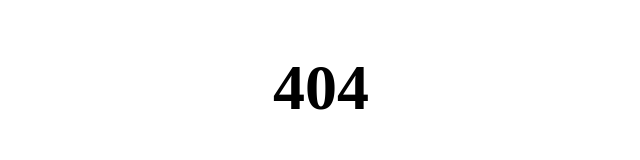
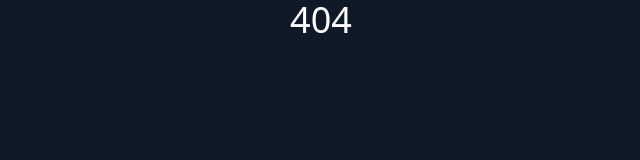
Before and after one commit to 4614s/sarisite-apis, a website: page public/404.html in a window 1280 px wide. Shown: the whole page, without its empty margins (319-959 px from the left). Drawn offline with nearby package versions, Linux system fonts and the light colour scheme.

Commit message:
Update 404.html

```diff
--- a/public/404.html
+++ b/public/404.html
@@ -6,12 +6,11 @@
      content="width=device-width, initial-scale=1.0">
     <title>404 - SS APIs</title>
   </head>
-  <body style="display: flex;
-    justify-content: center;
-    align-items: center;
-    ">
-   <h1 style="font-size: 4rem;">
+  <body class="bg-gray-900 flex justify-center items-center text-white">
+   <h1 class="text-4xl">
      404
    </h1>
+
+   <script src="https://cdn.tailwindcss.com"></script>
   </body>
 </html>
```
